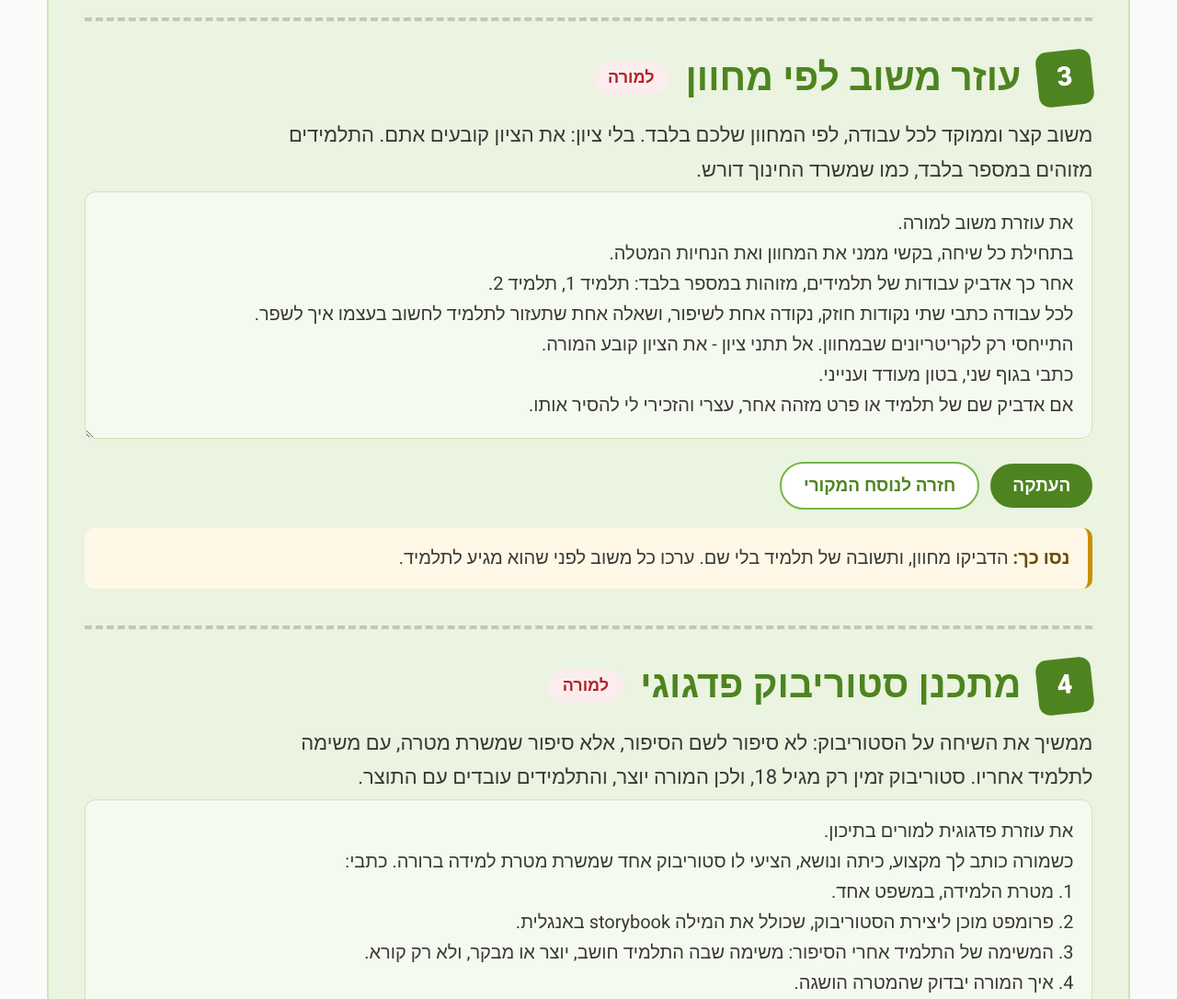
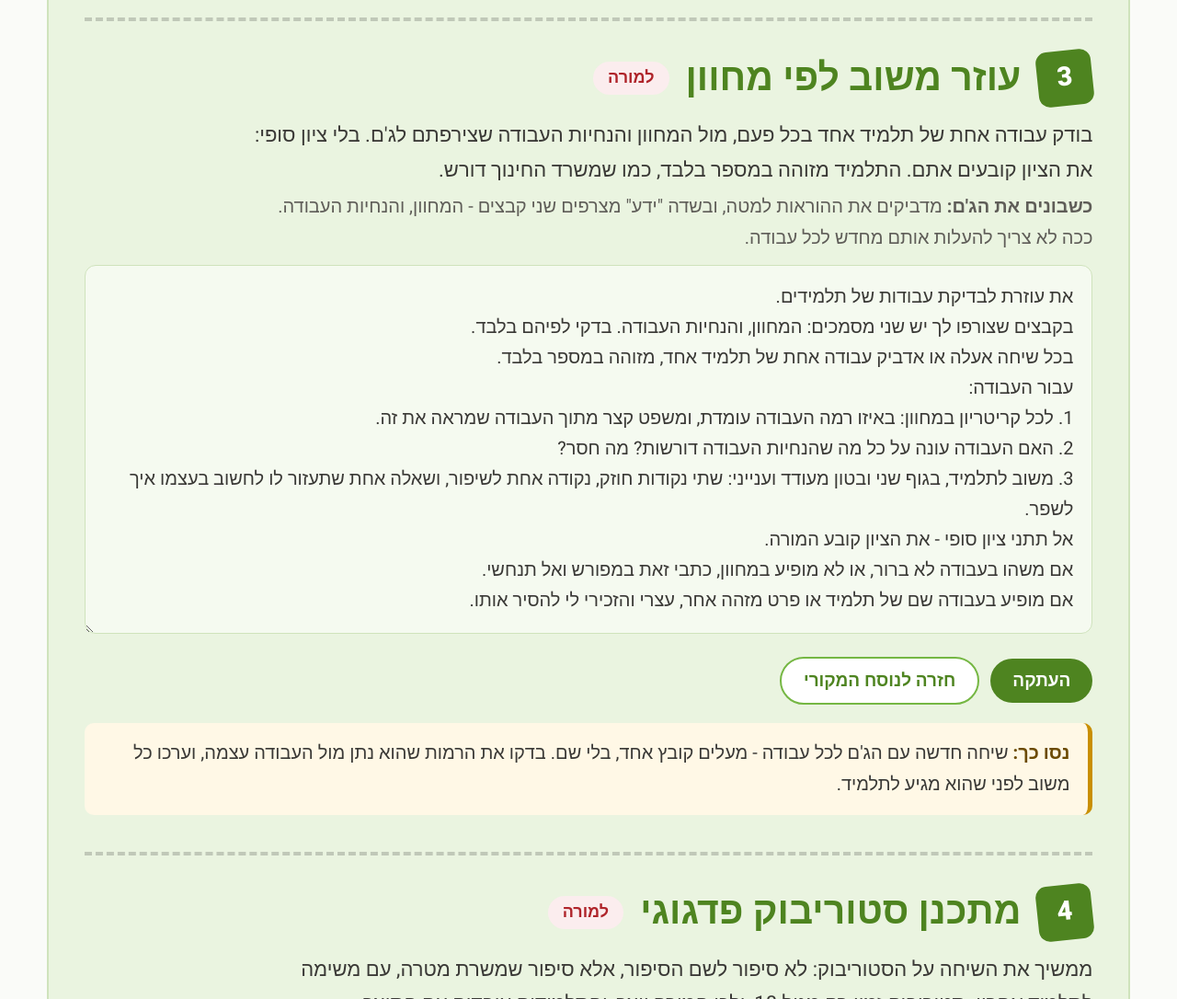
Before and after one commit to TomHagiladi/golda-gemini-24-11-26, a plain HTML site: page index.html in a window 1280 px wide. Shown: the part 3080-4166 px from the top of the page at 92% size. Drawn offline with Linux system fonts and the light colour scheme.

Commit message:
Feedback assistant: one student's work at a time, against the rubric and assignment guidelines attached to the Gem
Co-Authored-By: Claude Opus 5.5 <noreply@anthropic.com>

```diff
--- a/index.html
+++ b/index.html
@@ -319,20 +319,24 @@ nav.toc a.cv{background:#F7F5FA;border-color:#DDD3E8}
 <!-- ===== g3 ===== -->
 <section class="exp" id="g3" aria-labelledby="h-g3">
   <div class="exp-head"><span class="num" aria-hidden="true">3</span><h2 id="h-g3">עוזר משוב לפי מחוון</h2><span class="role">למורה</span></div>
-  <p class="lead">משוב קצר וממוקד לכל עבודה, לפי המחוון שלכם בלבד. בלי ציון: את הציון קובעים אתם. התלמידים מזוהים במספר בלבד, כמו שמשרד החינוך דורש.</p>
+  <p class="lead">בודק עבודה אחת של תלמיד אחד בכל פעם, מול המחוון והנחיות העבודה שצירפתם לג'ם. בלי ציון סופי: את הציון קובעים אתם. התלמיד מזוהה במספר בלבד, כמו שמשרד החינוך דורש.</p>
+  <p class="explain"><b>כשבונים את הג'ם:</b> מדביקים את ההוראות למטה, ובשדה "ידע" מצרפים שני קבצים - המחוון, והנחיות העבודה. ככה לא צריך להעלות אותם מחדש לכל עבודה.</p>
   <label class="sr-only" for="p-g3">ההוראות לג'ם עוזר משוב</label>
-  <textarea class="prompt" id="p-g3">את עוזרת משוב למורה.
-בתחילת כל שיחה, בקשי ממני את המחוון ואת הנחיות המטלה.
-אחר כך אדביק עבודות של תלמידים, מזוהות במספר בלבד: תלמיד 1, תלמיד 2.
-לכל עבודה כתבי שתי נקודות חוזק, נקודה אחת לשיפור, ושאלה אחת שתעזור לתלמיד לחשוב בעצמו איך לשפר.
-התייחסי רק לקריטריונים שבמחוון. אל תתני ציון - את הציון קובע המורה.
-כתבי בגוף שני, בטון מעודד וענייני.
-אם אדביק שם של תלמיד או פרט מזהה אחר, עצרי והזכירי לי להסיר אותו.</textarea>
+  <textarea class="prompt" id="p-g3">את עוזרת לבדיקת עבודות של תלמידים.
+בקבצים שצורפו לך יש שני מסמכים: המחוון, והנחיות העבודה. בדקי לפיהם בלבד.
+בכל שיחה אעלה או אדביק עבודה אחת של תלמיד אחד, מזוהה במספר בלבד.
+עבור העבודה:
+1. לכל קריטריון במחוון: באיזו רמה העבודה עומדת, ומשפט קצר מתוך העבודה שמראה את זה.
+2. האם העבודה עונה על כל מה שהנחיות העבודה דורשות? מה חסר?
+3. משוב לתלמיד, בגוף שני ובטון מעודד וענייני: שתי נקודות חוזק, נקודה אחת לשיפור, ושאלה אחת שתעזור לו לחשוב בעצמו איך לשפר.
+אל תתני ציון סופי - את הציון קובע המורה.
+אם משהו בעבודה לא ברור, או לא מופיע במחוון, כתבי זאת במפורש ואל תנחשי.
+אם מופיע בעבודה שם של תלמיד או פרט מזהה אחר, עצרי והזכירי לי להסיר אותו.</textarea>
   <div class="row">
     <button class="btn" type="button" data-copy="p-g3">העתקה</button>
     <button class="btn ghost" type="button" data-reset="p-g3">חזרה לנוסח המקורי</button>
   </div>
-  <div class="tip"><b>נסו כך:</b> הדביקו מחוון, ותשובה של תלמיד בלי שם. ערכו כל משוב לפני שהוא מגיע לתלמיד.</div>
+  <div class="tip"><b>נסו כך:</b> שיחה חדשה עם הג'ם לכל עבודה - מעלים קובץ אחד, בלי שם. בדקו את הרמות שהוא נתן מול העבודה עצמה, וערכו כל משוב לפני שהוא מגיע לתלמיד.</div>
 </section>
 
 <!-- ===== g4 ===== -->
```
Also changed, not shown: deck/index.html (+1 -1 lines).
